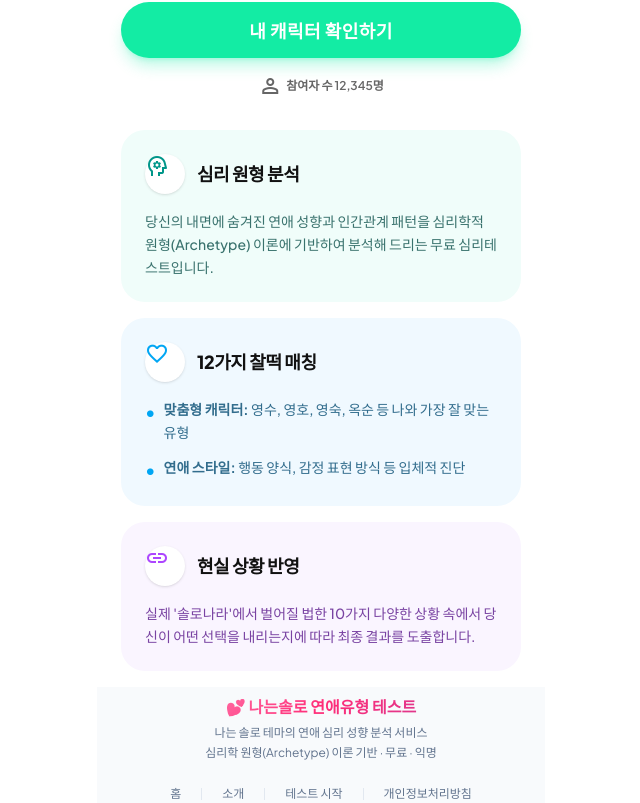
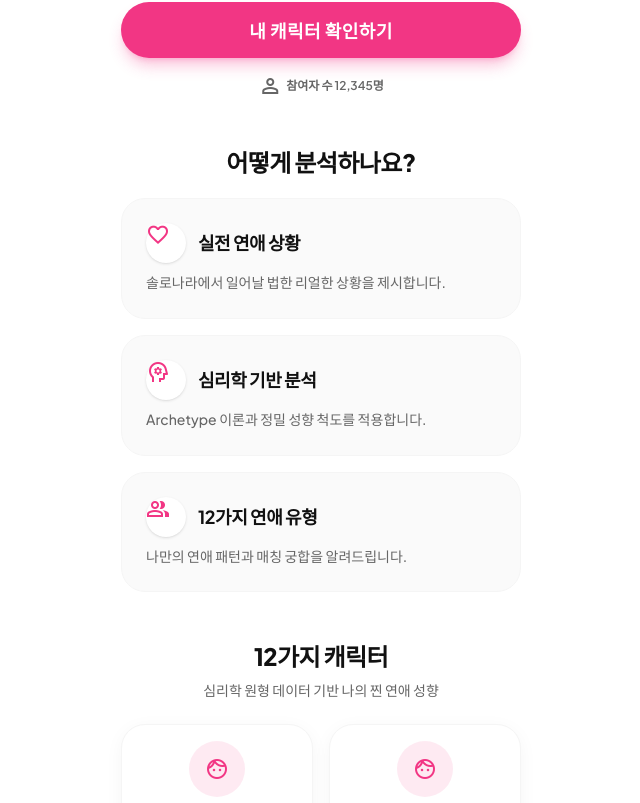
Before and after one commit to leedaekeun/iamsolo_test, a React (Vite) app: page / in a window 1280 px wide. Shown: the part 537-1340 px from the top of the page, without its empty margins (319-959 px from the left). Built offline with nearby package versions, Linux system fonts and the light colour scheme.

Commit message:
Apply Pink Theme

```diff
--- a/src/globals.css
+++ b/src/globals.css
@@ -1,7 +1,7 @@
 @import "tailwindcss";
 
 @theme {
-  --color-primary: #13eca4;
+  --color-primary: #f23684;
   --color-background-light: #ffffff;
   --color-background-dark: #111111;
   /* modified to pure dark mode if needed, was #221011 but usually deep-black */
--- a/src/pages/Home.tsx
+++ b/src/pages/Home.tsx
@@ -1,11 +1,12 @@
 import { Link } from 'react-router-dom';
 import Footer from '@/components/Footer';
+import { CHARACTERS } from '@/data/characters';
 
 export default function Home() {
     return (
-        <div className="relative flex min-h-screen w-full flex-col overflow-x-hidden max-w-md mx-auto bg-background-light text-deep-black font-display">
-            {/* Header Area with Mint Green Background */}
-            <div className="bg-primary/10 rounded-b-[40px] pb-8 mb-6">
+        <div className="relative flex min-h-screen w-full flex-col overflow-x-hidden max-w-md mx-auto bg-background-light text-deep-black font-display pb-10">
+            {/* Header Area */}
+            <div className="bg-primary/10 pb-8 mb-6 rounded-b-[40px]">
                 {/* Top Bar */}
                 <div className="flex items-center p-4 justify-between sticky top-0 z-10 hidden sm:flex">
                     <div className="flex size-10 shrink-0 items-center justify-center"></div>
@@ -31,7 +32,7 @@ export default function Home() {
             </div>
 
             {/* CTA Section */}
-            <div className="flex flex-col px-6 gap-4 animate-pop-in delay-200 mb-4">
+            <div className="flex flex-col px-6 gap-4 animate-pop-in delay-200 mb-8">
                 <Link
                     to="/test"
                     className="flex w-full cursor-pointer items-center justify-center overflow-hidden rounded-full h-14 px-5 bg-primary text-white text-lg font-bold leading-normal tracking-wide shadow-lg shadow-primary/30 hover:scale-[1.02] active:scale-[0.98] transition-all"
@@ -44,49 +45,63 @@ export default function Home() {
                 </div>
             </div>
 
-            {/* Text Content for AdSense (SEO) */}
-            <div className="px-6 py-4 animate-slide-up delay-300 space-y-4">
+            {/* How it analyzes */}
+            <div className="px-6 py-4 animate-slide-up delay-300">
+                <h2 className="text-2xl font-extrabold mb-5 text-center tracking-tight">어떻게 분석하나요?</h2>
+                <div className="space-y-4">
                     {/* Feature 1 */}
-                <div className="bg-teal-50 p-6 rounded-[24px] relative overflow-hidden">
-                    <div className="flex items-center gap-3 mb-4 relative z-10">
-                        <span className="flex size-10 shrink-0 items-center justify-center bg-white rounded-full text-teal-600 shadow-sm material-symbols-outlined">psychology</span>
-                        <h3 className="text-deep-black text-lg font-extrabold tracking-tight">심리 원형 분석</h3>
+                    <div className="bg-neutral-50 p-6 rounded-[24px] border border-neutral-100">
+                        <div className="flex items-center gap-3 mb-2">
+                            <span className="flex size-10 shrink-0 items-center justify-center bg-white rounded-full text-primary shadow-sm material-symbols-outlined">favorite</span>
+                            <h3 className="text-deep-black text-lg font-bold tracking-tight">실전 연애 상황</h3>
                         </div>
-                    <p className="text-teal-900/80 text-sm leading-relaxed relative z-10 font-medium">
-                        당신의 내면에 숨겨진 연애 성향과 인간관계 패턴을 심리학적 원형(Archetype) 이론에 기반하여 분석해 드리는 무료 심리테스트입니다.
+                        <p className="text-neutral-gray text-sm leading-relaxed font-medium">
+                            솔로나라에서 일어날 법한 리얼한 상황을 제시합니다.
                         </p>
                     </div>
-
                     {/* Feature 2 */}
-                <div className="bg-sky-50 p-6 rounded-[24px] relative overflow-hidden">
-                    <div className="flex items-center gap-3 mb-4 relative z-10">
-                        <span className="flex size-10 shrink-0 items-center justify-center bg-white rounded-full text-sky-500 shadow-sm material-symbols-outlined">favorite</span>
-                        <h3 className="text-deep-black text-lg font-extrabold tracking-tight">12가지 찰떡 매칭</h3>
+                    <div className="bg-neutral-50 p-6 rounded-[24px] border border-neutral-100">
+                        <div className="flex items-center gap-3 mb-2">
+                            <span className="flex size-10 shrink-0 items-center justify-center bg-white rounded-full text-primary shadow-sm material-symbols-outlined">psychology</span>
+                            <h3 className="text-deep-black text-lg font-bold tracking-tight">심리학 기반 분석</h3>
                         </div>
-                    <ul className="space-y-3 relative z-10">
-                        <li className="flex items-start gap-2">
-                            <span className="text-sky-500 mt-0.5 font-bold">•</span>
-                            <span className="text-sky-900/80 text-sm leading-relaxed font-medium"><strong>맞춤형 캐릭터:</strong> 영수, 영호, 영숙, 옥순 등 나와 가장 잘 맞는 유형</span>
-                        </li>
-                        <li className="flex items-start gap-2">
-                            <span className="text-sky-500 mt-0.5 font-bold">•</span>
-                            <span className="text-sky-900/80 text-sm leading-relaxed font-medium"><strong>연애 스타일:</strong> 행동 양식, 감정 표현 방식 등 입체적 진단</span>
-                        </li>
-                    </ul>
+                        <p className="text-neutral-gray text-sm leading-relaxed font-medium">
+                            Archetype 이론과 정밀 성향 척도를 적용합니다.
+                        </p>
                     </div>
-
                     {/* Feature 3 */}
-                <div className="bg-purple-50 p-6 rounded-[24px] relative overflow-hidden">
-                    <div className="flex items-center gap-3 mb-4 relative z-10">
-                        <span className="flex size-10 shrink-0 items-center justify-center bg-white rounded-full text-purple-500 shadow-sm material-symbols-outlined">link</span>
-                        <h3 className="text-deep-black text-lg font-extrabold tracking-tight">현실 상황 반영</h3>
+                    <div className="bg-neutral-50 p-6 rounded-[24px] border border-neutral-100">
+                        <div className="flex items-center gap-3 mb-2">
+                            <span className="flex size-10 shrink-0 items-center justify-center bg-white rounded-full text-primary shadow-sm material-symbols-outlined">group</span>
+                            <h3 className="text-deep-black text-lg font-bold tracking-tight">12가지 연애 유형</h3>
                         </div>
-                    <p className="text-purple-900/80 text-sm leading-relaxed relative z-10 font-medium">
-                        실제 '솔로나라'에서 벌어질 법한 10가지 다양한 상황 속에서 당신이 어떤 선택을 내리는지에 따라 최종 결과를 도출합니다.
+                        <p className="text-neutral-gray text-sm leading-relaxed font-medium">
+                            나만의 연애 패턴과 매칭 궁합을 알려드립니다.
                         </p>
                     </div>
                 </div>
+            </div>
 
+            {/* Characters List Section */}
+            <div className="px-6 py-8 animate-slide-up delay-400 bg-white">
+                <div className="mb-6 text-center">
+                    <h2 className="text-2xl font-extrabold mb-2 tracking-tight">12가지 캐릭터</h2>
+                    <p className="text-neutral-gray text-sm">심리학 원형 데이터 기반 나의 찐 연애 성향</p>
+                </div>
+
+                <div className="grid grid-cols-2 gap-4">
+                    {CHARACTERS.map((char) => (
+                        <div key={char.id} className="bg-background-light p-4 rounded-3xl shadow-soft border border-neutral-100 flex flex-col items-center text-center">
+                            <div className="w-14 h-14 rounded-full bg-primary/10 flex items-center justify-center mb-3 text-primary">
+                                <span className="material-symbols-outlined">{char.gender === 'M' ? 'face' : 'face_3'}</span>
+                            </div>
+                            <h3 className="font-extrabold text-lg mb-0.5 text-deep-black">{char.name}</h3>
+                            <p className="text-[11px] text-primary font-bold mb-2 tracking-wide uppercase">{char.title}</p>
+                            <p className="text-[11px] text-neutral-gray leading-relaxed line-clamp-3 font-medium">{char.description}</p>
+                        </div>
+                    ))}
+                </div>
+            </div>
 
             <Footer />
         </div>
--- a/src/pages/Result.tsx
+++ b/src/pages/Result.tsx
@@ -84,10 +84,10 @@ export default function ResultClient() {
 
                     {/* Character Card / Image */}
                     <div className="relative group animate-slide-down">
-                        <div className="w-full aspect-[4/5] overflow-hidden rounded-[32px] shadow-xl bg-teal-50 flex flex-col items-center justify-center relative border border-slate-100">
+                        <div className="w-full aspect-[4/5] overflow-hidden rounded-[32px] shadow-xl bg-primary/5 flex flex-col items-center justify-center relative border border-slate-100">
                             {/* Abstract decorative elements */}
                             <div className="absolute top-0 right-0 w-64 h-64 bg-primary/10 rounded-full blur-3xl -translate-y-1/2 translate-x-1/2"></div>
-                            <div className="absolute bottom-0 left-0 w-48 h-48 bg-teal-500/10 rounded-full blur-2xl translate-y-1/2 -translate-x-1/4"></div>
+                            <div className="absolute bottom-0 left-0 w-48 h-48 bg-primary/10 rounded-full blur-2xl translate-y-1/2 -translate-x-1/4"></div>
 
                             <div className="text-8xl mb-8 z-10 drop-shadow-xl animate-float-y">
                                 {getCharacterEmoji(character.id)}
```
Also changed, not shown: 5 other files (tests, documents, lock files or other folders). Lines whose indentation alone changed are shown as unchanged.
